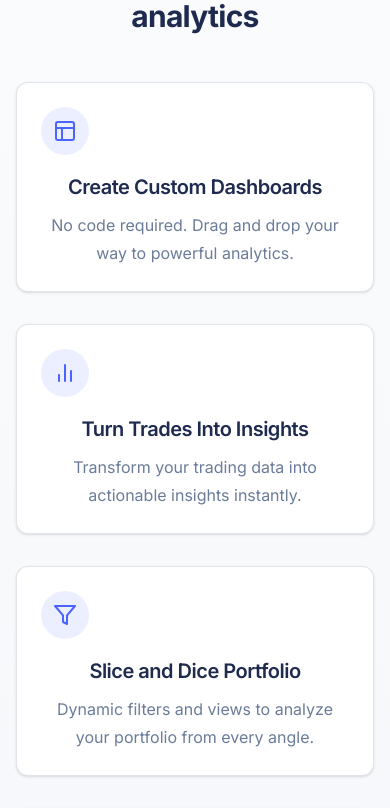
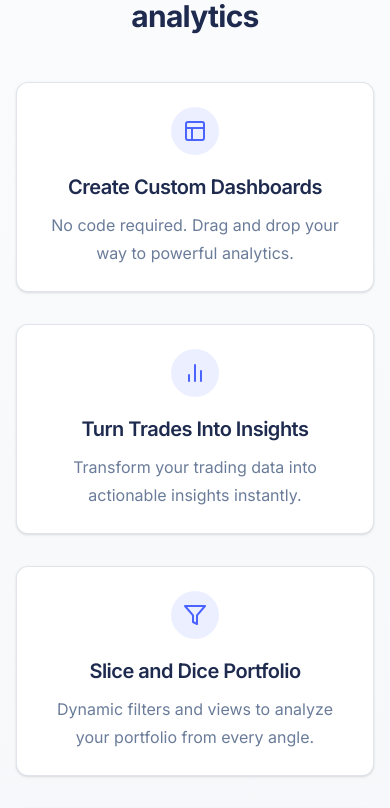
Before and after one commit to desirediv0/Stockey, a Next.js app: page / in a window 390 px wide. Shown: the part 1155-1963 px from the top of the page. Built offline with nearby package versions, Linux system fonts and the light colour scheme.

Commit message:
style: center-align icon container in Hero component for improved layout

```diff
--- a/src/components/sections/hero.jsx
+++ b/src/components/sections/hero.jsx
@@ -178,7 +178,7 @@ export function Hero() {
               >
                 <div className="p-6">
                   <div
-                    className="rounded-full p-3 w-max"
+                    className="rounded-full p-3 w-max mx-auto md:mx-0"
                     style={{ background: "rgba(75, 99, 255, 0.1)" }}
                   >
                     <feature.icon
```
